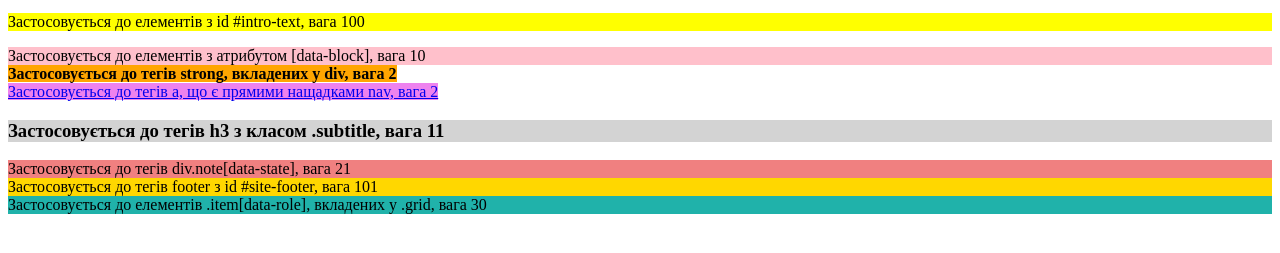
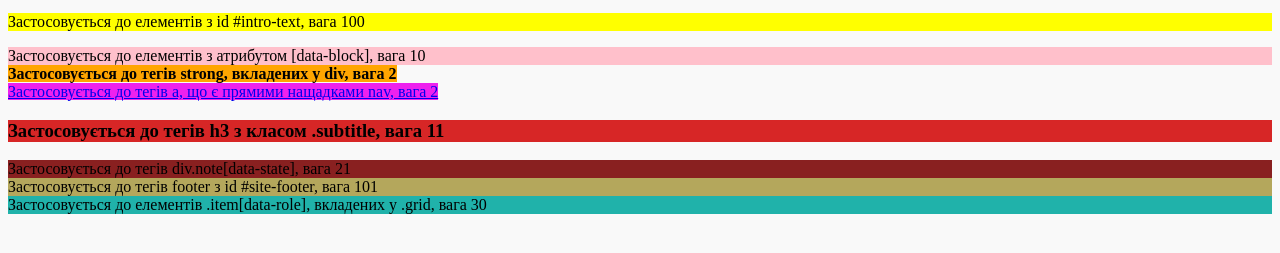
Before and after one commit to Irynaqq/homework4, a plain HTML site: page index.html in a window 1280 px wide. Shown: the part 119-372 px from the top of the page. Drawn offline with Linux system fonts and the light colour scheme.

Commit message:
add background color for body

```diff
--- a/style.css
+++ b/style.css
@@ -1,3 +1,6 @@
+body {
+  background-color: #f9f9f9;
+}
 /* 1. Селектор тегу: всі теги <header> */
 header {
   background-color: lightblue;
@@ -24,23 +27,23 @@ div strong {
 }
 
 /* 6. Дочірній селектор: <a>, які є прямими дітьми <nav> */
-nav>a {
-    background-color: violet;
+nav > a {
+  background-color: rgb(238, 33, 238);
 }
 
 /* 7. Тег + клас: <h3> з класом .subtitle */
 h3.subtitle {
-    background-color: lightgray;
+  background-color: rgb(215, 38, 38);
 }
 
 /* 8. Тег + клас + атрибут: <div> з класом .note і атрибутом data-state */
 div.note[data-state] {
-    background-color: lightcoral;
+  background-color: rgb(137, 32, 32);
 }
 
 /* 9. Тег + id: <footer> з id #site-footer */
 footer#site-footer {
-    background-color: gold;
+  background-color: rgb(180, 167, 92);
 }
 
 /* 10. Комбінація вкладеності: .item[data-role], вкладені в .grid */
```
Lines whose indentation alone changed are shown as unchanged.
